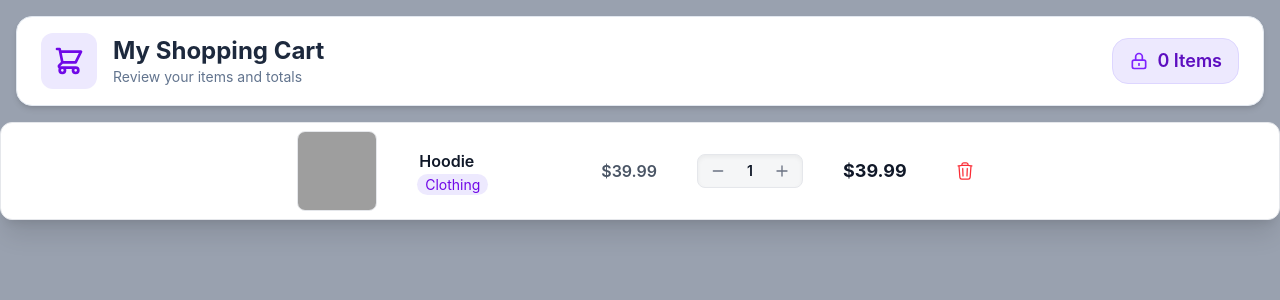
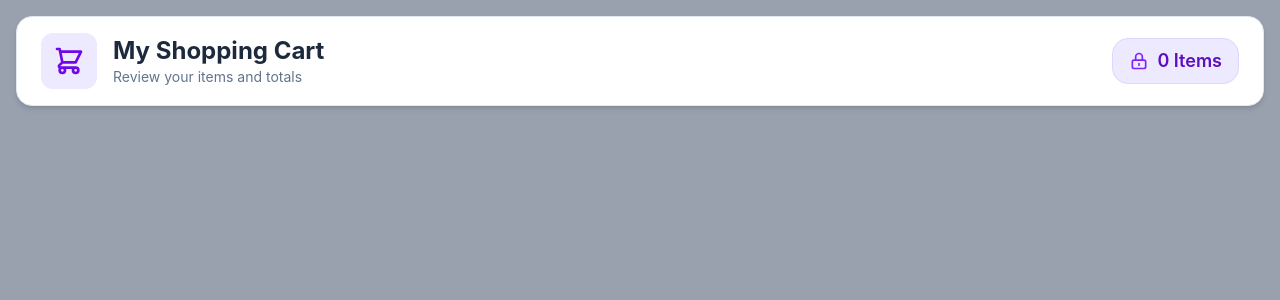
Before and after one commit to Sarfarosh-0/Web_Development, a React (Vite) app in the folder REACT_JS/02_React_App/: page / in a window 1280 px wide. Shown: the top 300 px of the page. Built offline with nearby package versions, Linux system fonts and the light colour scheme; grey boxes are pictures that could not be loaded.

Commit message:
Done for Today

```diff
--- a/REACT_JS/02_React_App/src/03_Shopping_Cart/App.jsx
+++ b/REACT_JS/02_React_App/src/03_Shopping_Cart/App.jsx
@@ -5,7 +5,6 @@ function App() {
     return (
         <>
             <Header />
-            <Item />
         </>
     )
 }
--- a/REACT_JS/02_React_App/src/03_Shopping_Cart/Components/Item.jsx
+++ b/REACT_JS/02_React_App/src/03_Shopping_Cart/Components/Item.jsx
@@ -50,7 +50,7 @@ function Item() {
             {/* Delete Button */}
             <button
                 aria-label="Remove item"
-                className="removeItem p-2 rounded-lg text-red-500 hover:bg-red-50 hover:text-red-600 transition-colors"  >
+                className="removeItem p-2 rounded-lg text-red-500 hover:bg-red-50 hover:text-red-600 transition-colors active:scale-90">
 
                 <svg xmlns="http://www.w3.org/2000/svg" fill="none" viewBox="0 0 24 24" strokeWidth="1.5" stroke="currentColor" className="w-5 h-5"
                 ><path strokeLinecap="round" strokeLinejoin="round" d="M14.74 9l-.346 9m-4.788 0L9.26 9m9.968-3.21c.342.052.682.107 1.022.166m-1.022-.165L18.16 19.673a2.25 2.25 0 01-2.244 2.077H8.084a2.25 2.25 0 01-2.244-2.077L4.772 5.79m14.456 0a48.108 48.108 0 00-3.478-.397m-12 .562c.34-.059.68-.114 1.022-.165m0 0a48.11 48.11 0 013.478-.397m7.5 0v-.916c0-1.18-.91-2.164-2.09-2.201a51.964 51.964 0 00-3.32 0c-1.18.037-2.09 1.022-2.09 2.201v.916m7.5 0a48.667 48.667 0 00-7.5 0" />
```
